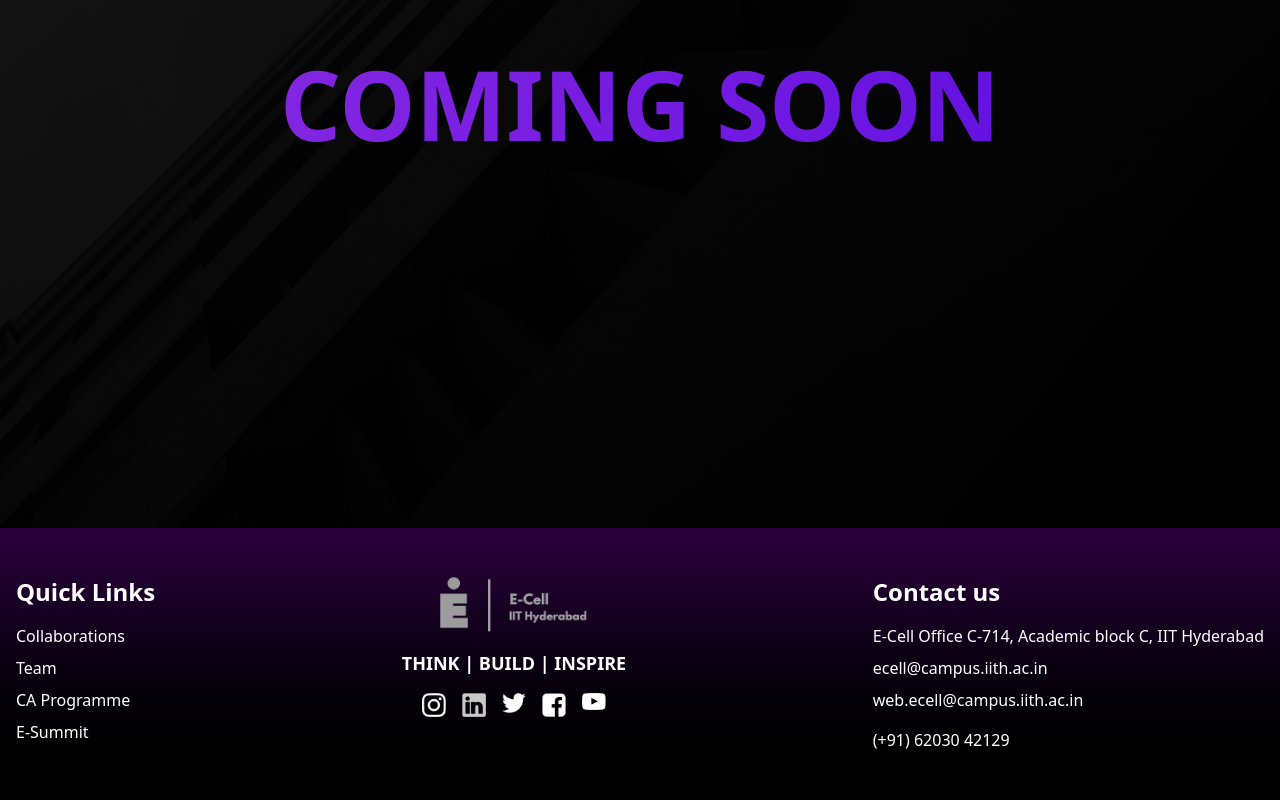
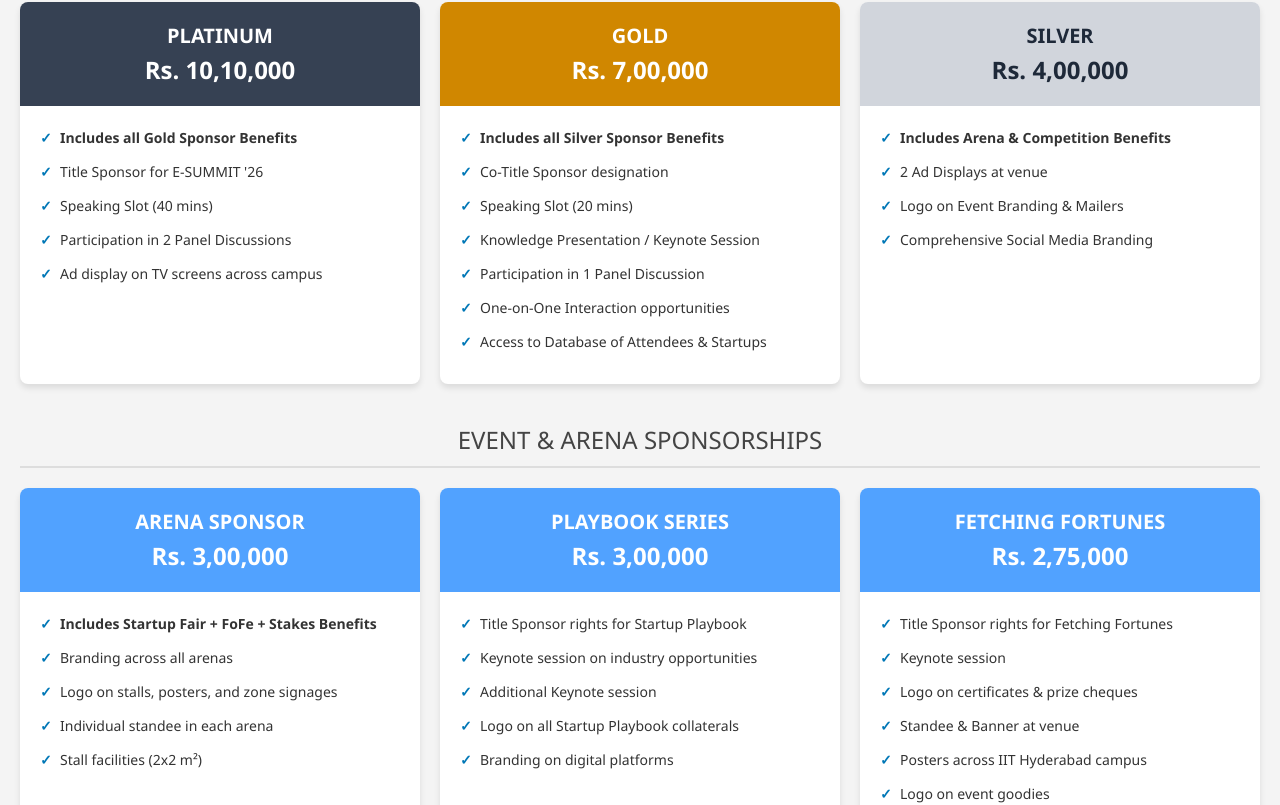
Before and after one commit to E-Cell-IITH/website-2025-26, a Next.js app: page /esummit in a window 1280 px wide. Shown: the part 320-1125 px from the top of the page. Built offline with nearby package versions, Linux system fonts and the light colour scheme.

Commit message:
added page for the esummit

```diff
--- a/src/app/(frontend)/esummit/page.js
+++ b/src/app/(frontend)/esummit/page.js
@@ -1,10 +1,6 @@
-import EsummitHeroSection from "@/components/esummit/comingsoon";
-
+// import EsummitHeroSection from "@/components/esummit/comingsoon";
+import Esummit_component from "@/components/esummit/Esummit_component";
 
 export default function ESummitPage(){
-    return (
-        <>
-            <EsummitHeroSection/>
-        </>
-    )
+    return <Esummit_component/>
 }
--- /dev/null
+++ b/src/components/esummit/Esummit_component.js
@@ -0,0 +1,192 @@
+
+const SponsorshipCard = ({ tier, price, benefits, colorClass, textColor = "text-white" }) => (
+  <div className="bg-white rounded-lg overflow-hidden flex flex-col transition-transform duration-200 hover:-translate-y-1" style={{ boxShadow: '0 4px 6px rgba(0,0,0,0.1)' }}>
+    <div className={`${colorClass} ${textColor} p-5 text-center`}>
+      <div className="text-xl font-bold uppercase">{tier}</div>
+      <div className="text-2xl font-bold mt-1">{price}</div>
+    </div>
+    <div className="p-5 flex-grow">
+      <ul className="list-none p-0 m-0">
+        {benefits.map((benefit, idx) => (
+          <li key={idx} className="mb-2.5 pl-5 relative text-sm leading-6">
+            <span className="absolute left-0 font-bold" style={{ color: '#0077b6' }}>✓</span>
+            <span dangerouslySetInnerHTML={{ __html: benefit }} />
+          </li>
+        ))}
+      </ul>
+    </div>
+  </div>
+);
+
+const Esummit = () => {
+  const premiumPackages = [
+    {
+      tier: "Platinum",
+      price: "Rs. 10,10,000",
+      colorClass: "bg-gray-700",
+      benefits: [
+        "<strong>Includes all Gold Sponsor Benefits</strong>",
+        "Title Sponsor for E-SUMMIT '26",
+        "Speaking Slot (40 mins)",
+        "Participation in 2 Panel Discussions",
+        "Ad display on TV screens across campus"
+      ]
+    },
+    {
+      tier: "Gold",
+      price: "Rs. 7,00,000",
+      colorClass: "bg-yellow-600",
+      benefits: [
+        "<strong>Includes all Silver Sponsor Benefits</strong>",
+        "Co-Title Sponsor designation",
+        "Speaking Slot (20 mins)",
+        "Knowledge Presentation / Keynote Session",
+        "Participation in 1 Panel Discussion",
+        "One-on-One Interaction opportunities",
+        "Access to Database of Attendees & Startups"
+      ]
+    },
+    {
+      tier: "Silver",
+      price: "Rs. 4,00,000",
+      colorClass: "bg-gray-300",
+      textColor: "text-gray-800",
+      benefits: [
+        "<strong>Includes Arena & Competition Benefits</strong>",
+        "2 Ad Displays at venue",
+        "Logo on Event Branding & Mailers",
+        "Comprehensive Social Media Branding"
+      ]
+    }
+  ];
+
+  const eventSponserships = [
+    {
+      tier: "Arena Sponsor",
+      price: "Rs. 3,00,000",
+      benefits: [
+        "<strong>Includes Startup Fair + FoFe + Stakes Benefits</strong>",
+        "Branding across all arenas",
+        "Logo on stalls, posters, and zone signages",
+        "Individual standee in each arena",
+        "Stall facilities (2x2 m²)"
+      ]
+    },
+    {
+      tier: "Playbook Series",
+      price: "Rs. 3,00,000",
+      benefits: [
+        "Title Sponsor rights for Startup Playbook",
+        "Keynote session on industry opportunities",
+        "Additional Keynote session",
+        "Logo on all Startup Playbook collaterals",
+        "Branding on digital platforms"
+      ]
+    },
+    {
+      tier: "Fetching Fortunes",
+      price: "Rs. 2,75,000",
+      benefits: [
+        "Title Sponsor rights for Fetching Fortunes",
+        "Keynote session",
+        "Logo on certificates & prize cheques",
+        "Standee & Banner at venue",
+        "Posters across IIT Hyderabad campus",
+        "Logo on event goodies",
+        "Access to selected startups for investment discussions"
+      ]
+    },
+    {
+      tier: "Startup Stakes",
+      price: "Rs. 1,25,000",
+      benefits: [
+        "<strong>Includes Startup Fair Benefits</strong>",
+        "Logo placement inside virtual investment game"
+      ]
+    }
+  ];
+
+  const standardSponserships = [
+    {
+      tier: "Competition",
+      price: "Rs. 1,00,000",
+      benefits: [
+        "Title Rights for the Startup Competition",
+        "Jury panel seat for representative",
+        "Logo on pitch templates, certificates & cheques",
+        "Branding across competition promotions (Online & Ground)"
+      ]
+    },
+    {
+      tier: "FoFe / Startup Fair",
+      price: "Rs. 1,00,000 (Each)",
+      benefits: [
+        "Logo & details on Stalls",
+        "Posters on Stalls",
+        "One individual standee in the Arena",
+        "Hospitality support during E-Summit '26",
+        "Featured mention in report & social media"
+      ]
+    }
+  ];
+
+  return (
+    <div style={{ fontFamily: "'Segoe UI', sans-serif", backgroundColor: '#f4f4f4', color: '#333' }}>
+      {/* Header */}
+      <br></br>
+      <br></br>
+      <div style={{ backgroundColor: '#87CEEB', padding: '40px 20px', textAlign: 'center', color: '#000', borderBottom: '4px solid #0077b6' }}>
+        <h1 className="m-0 text-5xl font-bold  uppercase " style={{  letterSpacing: '2px' }}>
+          E-Summit '26
+        </h1>
+        <p className="mt-2.5 mb-0 text-lg font-medium">
+          Sponsorship Opportunities & Privileges
+        </p>
+      </div>
+
+      {/* Premium Packages */}
+      <div className="max-w-7xl mx-auto px-5">
+        <h2 className="w-full text-center text-2xl uppercase" style={{ margin: '40px 0 20px', color: '#444', borderBottom: '2px solid #ddd', paddingBottom: '10px' }}>
+          Premium Packages
+        </h2>
+        <div className="grid gap-5 mb-0" style={{ gridTemplateColumns: 'repeat(auto-fit, minmax(300px, 1fr))' }}>
+          {premiumPackages.map((pkg, idx) => (
+            <SponsorshipCard key={idx} {...pkg} />
+          ))}
+        </div>
+
+        {/* Event & Arena Sponsorships */}
+        <h2 className="w-full text-center text-2xl uppercase" style={{ margin: '40px 0 20px', color: '#444', borderBottom: '2px solid #ddd', paddingBottom: '10px' }}>
+          Event & Arena Sponsorships
+        </h2>
+        <div className="grid gap-5 mb-0 " style={{ gridTemplateColumns: 'repeat(auto-fit, minmax(300px, 1fr))' }}>
+          {eventSponserships.map((pkg, idx) => (
+            <SponsorshipCard
+              key={idx}
+              {...pkg}
+              colorClass="bg-blue-400"
+            />
+          ))}
+        </div>
+
+        {/* Standard Sponsorships */}
+        <h2 className="w-full text-center text-2xl uppercase" style={{ margin: '40px 0 20px', color: '#444', borderBottom: '2px solid #ddd', paddingBottom: '10px' }}>
+          Standard Sponsorships
+        </h2>
+        <div className="grid gap-5 mb-10" style={{ gridTemplateColumns: 'repeat(auto-fit, minmax(300px, 1fr))' }}>
+          {standardSponserships.map((pkg, idx) => (
+            <SponsorshipCard
+              key={idx}
+              {...pkg}
+              colorClass="bg-blue-400"
+            />
+          ))}
+        </div>
+      </div>
+      <br></br>
+    </div>
+
+  );
+};
+
+export default Esummit;
--- a/src/components/esummit/comingsoon.js
+++ /dev/null
@@ -1,41 +0,0 @@
-export default function HeroSection() {
-    return (
-        <>
-            <br />
-            <br />
-            <section className="relative h-screen w-full overflow-hidden">
-                {/* Background Image container */}
-                <img
-                    src="/backgroundImage.jpg"
-                    alt="Background Image"
-                    className="absolute inset-0 w-full h-full object-cover object-center"
-                />
-
-                {/* Gradient Overlay */}
-                <div className="absolute inset-0 bg-gradient-to-br from-black/90 to-black opacity-100 z-10"></div>
-
-                {/* Ecell Logo */}
-                <div className="absolute top-[0.5vh] left-0 right-0 text-center p-4 z-20">
-                    <img src="/EcellLogo.png" alt="Ecell Logo" className="w-[12vw] h-[12vh] object-contain" />
-                </div>
-
-                <div className="relative w-full h-screen">
-                    {/* Ecell Text */}
-                    <div className="absolute top-[40%] left-0 right-0 text-center p-4 pt-2 z-20 animate-slide-up">
-                        {/* Only visible on large and above */}
-                        <h1 className="text-white font-bold text-3xl sm:text-4xl md:text-5xl lg:text-8xl hidden lg:block animated-gradient-text">
-                            COMING SOON
-                        </h1>
-
-                        {/* Shown below lg, fits in one line */}
-                        <h1 className="text-white font-bold text-[15vw] sm:text-[30px] md:text-[5vw] lg:hidden whitespace-nowrap animated-gradient-text">
-                            COMING <br/>
-                            SOON
-                        </h1>
-                    </div>
-
-                </div>
-            </section>
-        </>
-    );
-}
```
